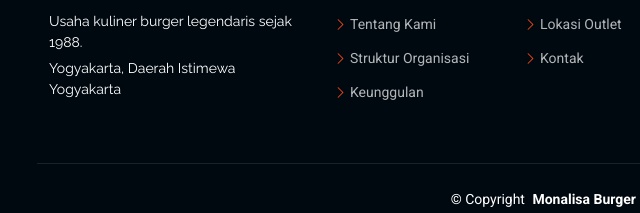
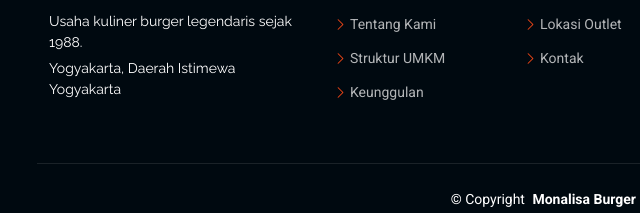
Before and after one commit to 122240264-ardita/Monalisa-Burger-F4-TubesApsi, a plain HTML site: page index.html in a window 1280 px wide. Shown: the part 8954-9167 px from the top of the page, 33-673 px from the left. Drawn offline with Linux system fonts and the light colour scheme; files whose address does not match are found by name.

Commit message:
Update index.html

```diff
--- a/index.html
+++ b/index.html
@@ -1270,7 +1270,7 @@
         <ul>
           <li><i class="bi bi-chevron-right"></i> <a href="#hero">Beranda</a></li>
           <li><i class="bi bi-chevron-right"></i> <a href="#about">Tentang Kami</a></li>
-          <li><i class="bi bi-chevron-right"></i> <a href="#team">Struktur Organisasi</a></li>
+          <li><i class="bi bi-chevron-right"></i> <a href="#team">Struktur UMKM</a></li>
           <li><i class="bi bi-chevron-right"></i> <a href="#services">Keunggulan</a></li>
         </ul>
       </div>
```
